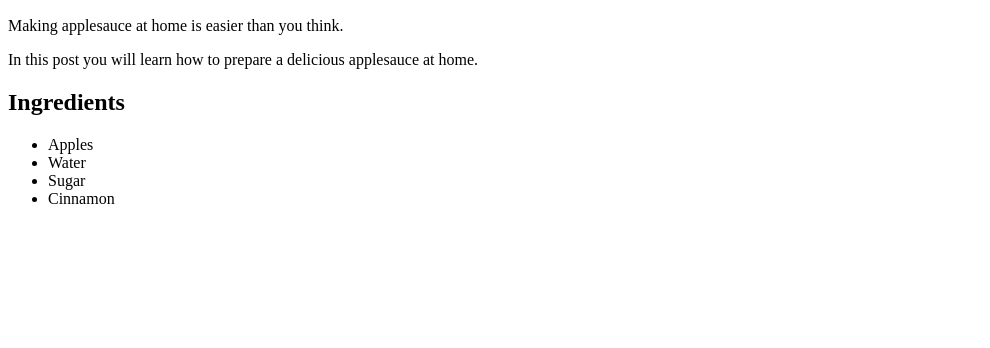
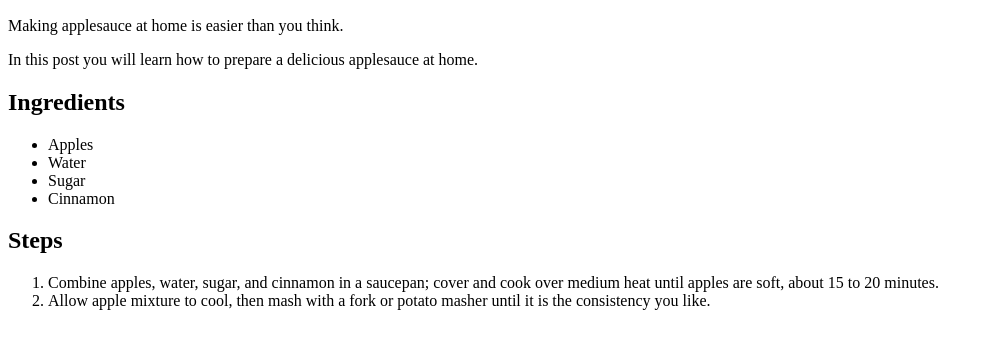
Before and after one commit to Ofatdev/odin-recipes, a plain HTML site: page recipes/applesauce.html in a window 1280 px wide. Shown: the part 384-732 px from the top of the page, without its empty margins (0-990 px from the left). Drawn offline with Linux system fonts and the light colour scheme.

Commit message:
add steps in preparing applesauce

```diff
--- a/recipes/applesauce.html
+++ b/recipes/applesauce.html
@@ -19,5 +19,11 @@
         <li>Sugar</li>
         <li>Cinnamon</li>
     </ul>
+
+    <h2>Steps</h2>
+    <ol>
+        <li>Combine apples, water, sugar, and cinnamon in a saucepan; cover and cook over medium heat until apples are soft, about 15 to 20 minutes. </li>
+        <li>Allow apple mixture to cool, then mash with a fork or potato masher until it is the consistency you like.</li>
+    </ol>
 </body>
 </html>
```
